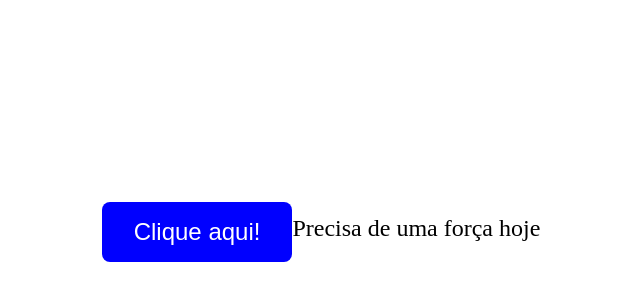
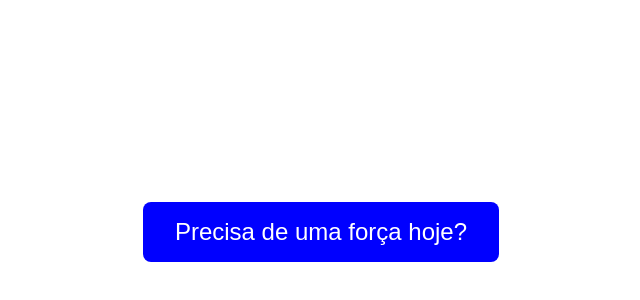
Before and after one commit to oborba/curso, a plain HTML site: page index.html in a window 1280 px wide. Shown: the part 168-468 px from the top of the page, without its empty margins (319-959 px from the left). Drawn offline with Linux system fonts and the light colour scheme.

Commit message:
Update index.html

```diff
--- a/index.html
+++ b/index.html
@@ -5,9 +5,9 @@
     <link rel="stylesheet" href="style.css">
   </head>
   <body>
-    <button id="myButton", name='main_button'>Clique aqui!</button>
-
-    <p id="message">Precisa de uma força hoje</p>
+    <div id="container">
+      <button id="myButton">Precisa de uma força hoje?</button>
+    </div>
 
     <script src="script.js"></script>
   </body>
```
